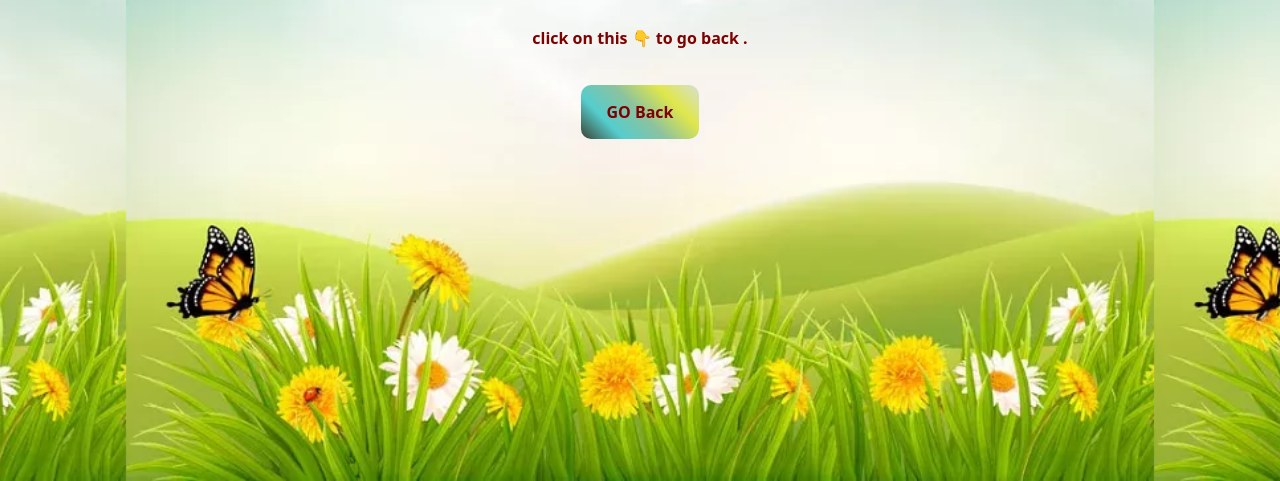
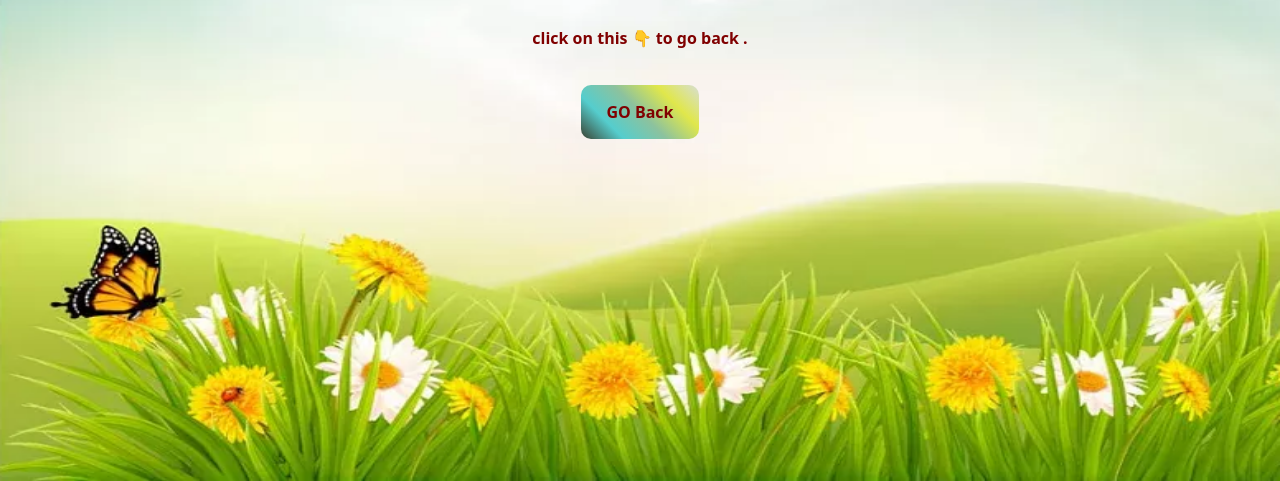
Before and after one commit to preetikumari560/NEWSLETTER-SIGNUP-web-app, a website: page success.html in a window 1280 px wide. Shown: the part 319-800 px from the top of the page. Drawn offline with nearby package versions, Linux system fonts and the light colour scheme.

Commit message:
background-img

```diff
--- a/public/css/style.css
+++ b/public/css/style.css
@@ -56,8 +56,8 @@ body {
 
   background-image: url("/image/successpic.png");
 
-  background-size: contain;
-  /* background-repeat: repeat; */
+  background-size: 100% 100%;   /*to fit background-image: ; */
+
   background-attachment: fixed;
   background-position: center;
   color: maroon;
```
